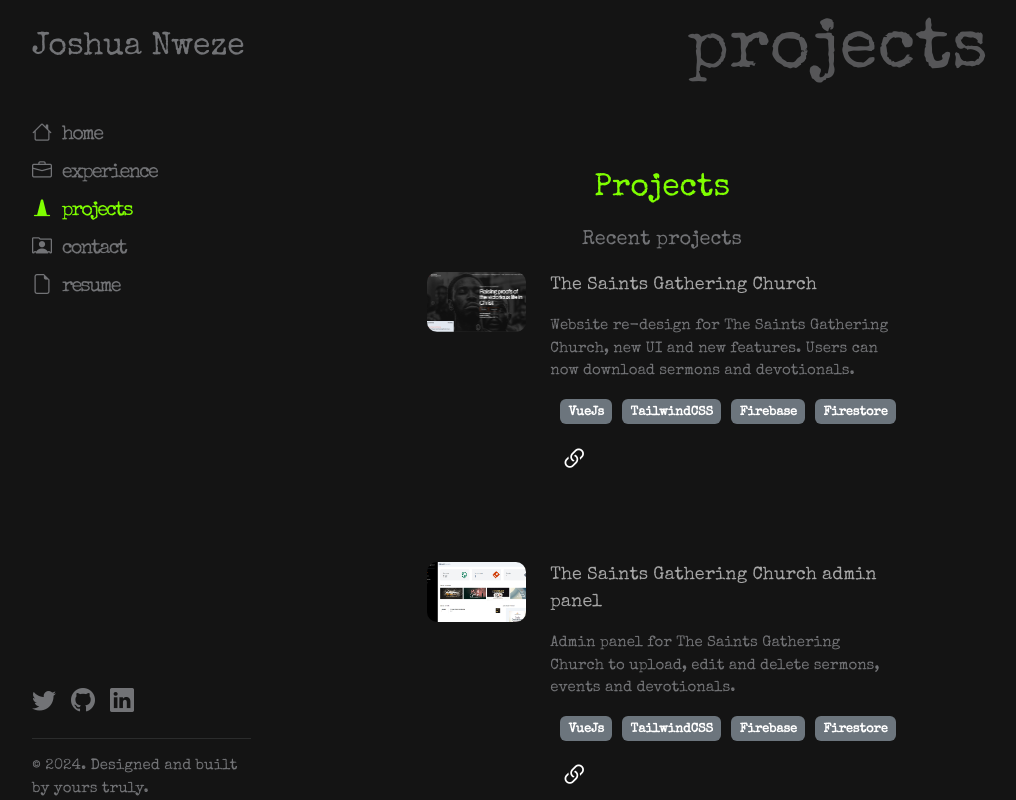
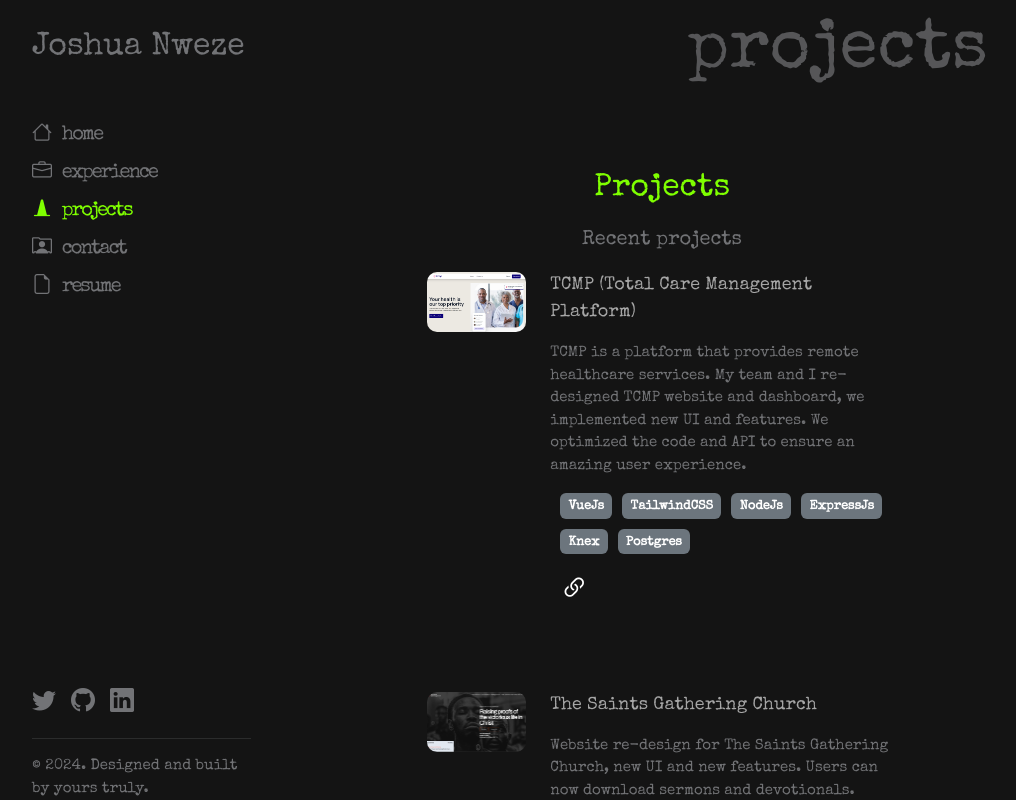
Before and after one commit to Joshua-Nweze/myPortfolio, a Vue app: page /projects in a window 1280 px wide. Shown: the whole page, without its empty margins (130-1146 px from the left). Built offline with nearby package versions, Linux system fonts and the light colour scheme.

Commit message:
update portfolio

```diff
--- a/src/assets/files/projects.json
+++ b/src/assets/files/projects.json
@@ -1,5 +1,20 @@
 {
     "works" :[
+        {
+            "title": "TCMP (Total Care Management Platform)",
+            "about": "TCMP is a platform that provides remote healthcare services. My team and I re-designed TCMP website and dashboard, we implemented new UI and features. We optimized the code and API to ensure an amazing user experience.",
+            "background": "tcmp.png",
+            "link": "https://www.oautcmp.com/",
+            "year": 2024,
+            "stack": [
+                { "id": 1, "name": "VueJs"},
+                { "id": 2, "name": "TailwindCSS"},
+                { "id": 3, "name": "NodeJs"},
+                { "id": 4, "name": "ExpressJs"},
+                { "id": 5, "name": "Knex"},
+                { "id": 6, "name": "Postgres"}
+            ]
+        },
         {
             "title": "The Saints Gathering Church",
             "about": "Website re-design for The Saints Gathering Church, new UI and new features. Users can now download sermons and devotionals.",
--- a/src/components/HomeProjects.vue
+++ b/src/components/HomeProjects.vue
@@ -3,6 +3,33 @@
         <h3 class="pt-5 sub-header">Some of my works</h3>
 
         <div class="container">
+            <div class="col-lg-12 mt-5 mb-5">
+                <div class="mt-3 row">
+                    <div class=" col-lg-6">
+                        <div class="">
+                            <img
+                                style="height: 100%"
+                                class="img-fluid"
+                                src="../assets/images/tcmp.png"
+                                alt=""
+                            />
+                        </div>
+                    </div>
+                    <div class="col-lg-6">
+                        <p class="work-title">
+                            TCMP
+                        </p>
+                        <p class="about-project">
+                            TCMP is a platform that provides remote healthcare services. My team and I re-designed TCMP website and dashboard, we implemented new UI and features. We optimized the code and API to ensure an amazing user experience.
+                        </p>
+
+                        <div>
+                            <a href="https://www.oautcmp.com/" target="_blank" class="view"> View project </a>
+                        </div>
+                    </div>
+                </div>
+            </div>
+
             <div class="col-lg-12 mt-5 mb-5">
                 <div class="mt-3 row">
                     <div class=" col-lg-6">
@@ -31,34 +58,6 @@
                     </div>
                 </div>
             </div>
-
-            <div class="col-lg-12 mt-5 mb-5">
-                <div class="mt-3 row">
-                    <div class=" col-lg-6">
-                        <div class="">
-                            <img
-                                style="height: 100%"
-                                class="img-fluid"
-                                src="../assets/images/project-dashboard.png"
-                                alt=""
-                            />
-                        </div>
-                    </div>
-                    <div class="col-lg-6">
-                        <p class="work-title">
-                            Projects dashboard
-                        </p>
-                        <p class="about-project">
-                            A web application where the admin can track the progress of a project managed by a staff.
-                        </p>
-
-                        <div>
-                            <a href="https://pdashboardd.netlify.app/" target="_blank" class="view"> View project </a>
-                        </div>
-                    </div>
-                </div>
-            </div>
-
         </div>
 
         <div class="see-more">
```
Also changed, not shown: src/assets/images/tcmp.png (added).
